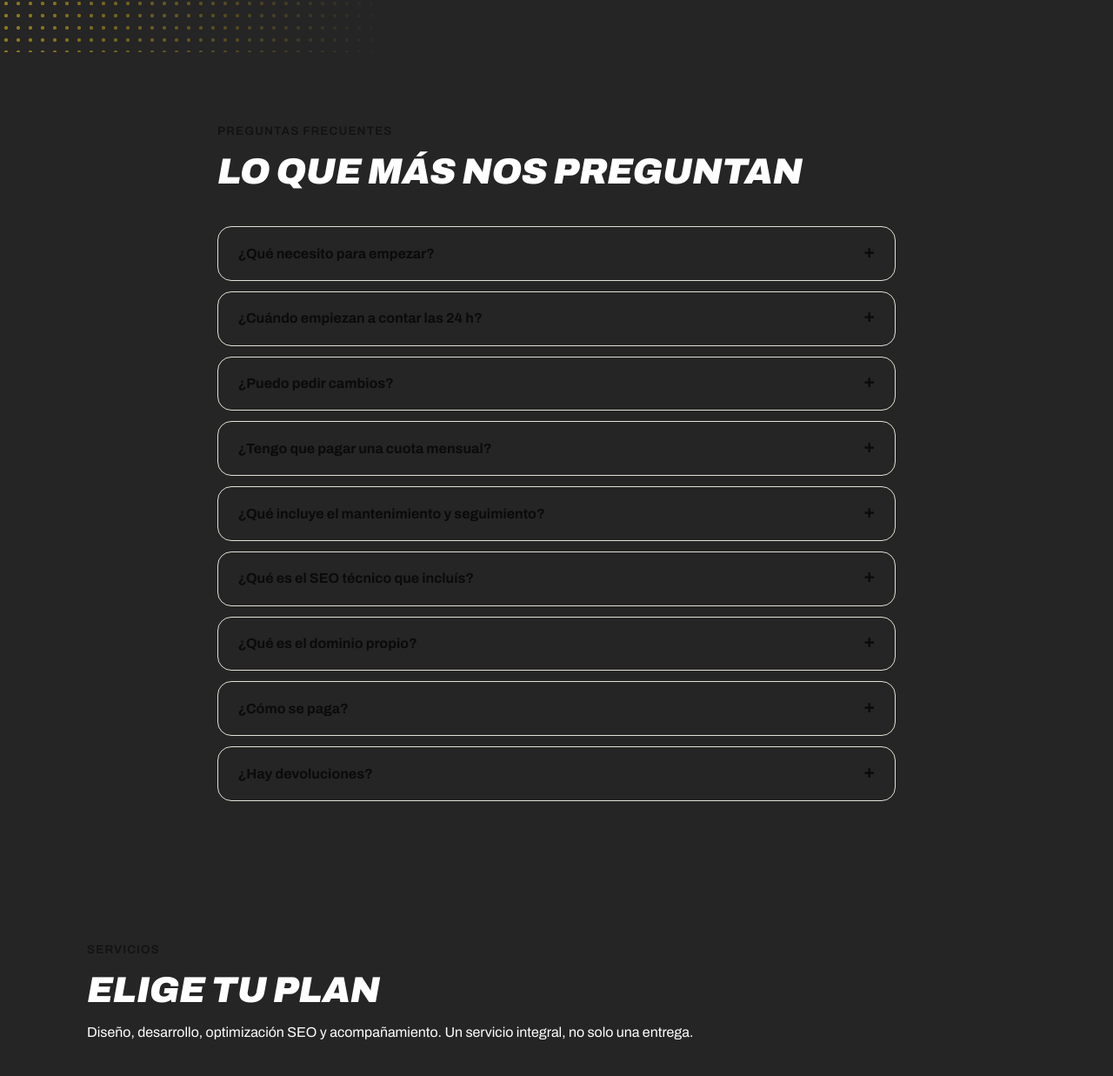
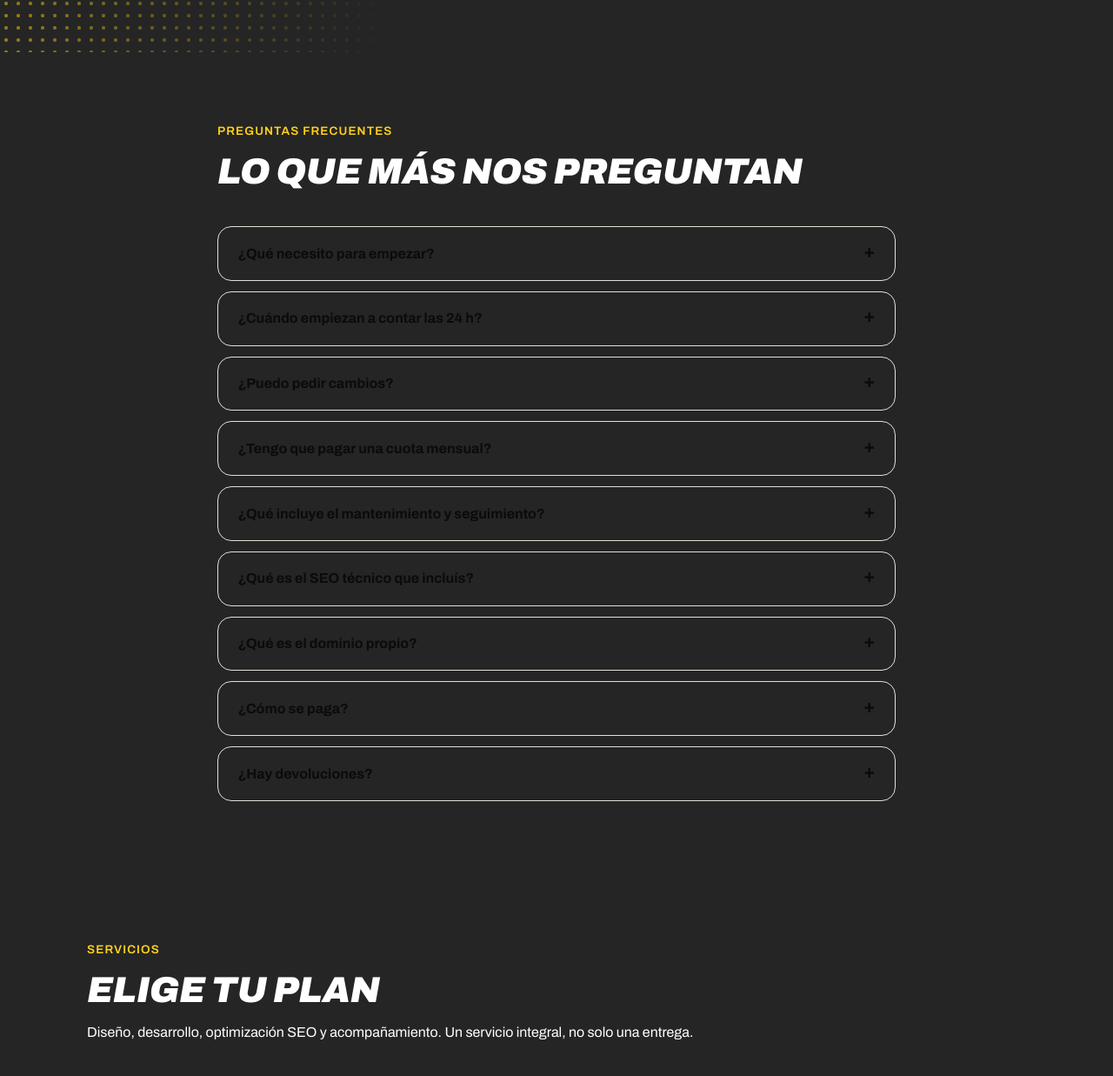
Before and after one commit to Tdansistod/portfolio, a website: page index.html in a window 1280 px wide. Shown: the part 3266-4503 px from the top of the page at 87% size. Drawn offline with Linux system fonts and the light colour scheme.

Commit message:
small modifications

```diff
--- a/index.html
+++ b/index.html
@@ -206,7 +206,7 @@
       <section class="section" id="como" aria-labelledby="como-title">
         <div class="container">
           <div class="section-head reveal">
-            <p class="eyebrow eyebrow-dark">Cómo trabajamos</p>
+            <p class="eyebrow">Cómo trabajamos</p>
             <h2 id="como-title">Un proceso transparente y cercano</h2>
             <p class="muestras-note">
               Queremos que conozcas cómo trabajamos y veas que tu proyecto toma
@@ -271,7 +271,7 @@
       >
         <div class="container container-narrow">
           <div class="section-head reveal">
-            <p class="eyebrow eyebrow-dark">Preguntas frecuentes</p>
+            <p class="eyebrow">Preguntas frecuentes</p>
             <h2 id="preguntas-title">Lo que más nos preguntan</h2>
           </div>
           <div class="faq reveal">
@@ -364,7 +364,7 @@
       <section class="section" id="servicios" aria-labelledby="servicios-title">
         <div class="container">
           <div class="section-head reveal">
-            <p class="eyebrow eyebrow-dark">Servicios</p>
+            <p class="eyebrow">Servicios</p>
             <h2 id="servicios-title">Elige tu plan</h2>
             <p class="muestras-note">
               Diseño, desarrollo, optimización SEO y acompañamiento. Un servicio
--- a/styles.css
+++ b/styles.css
@@ -209,10 +209,6 @@ ol {
   text-transform: uppercase;
   color: var(--yellow);
   margin-bottom: 0.9rem;
-}
-.eyebrow-dark {
-  color: var(--navy);
-  opacity: 0.7;
 }
 
 h1,
```
